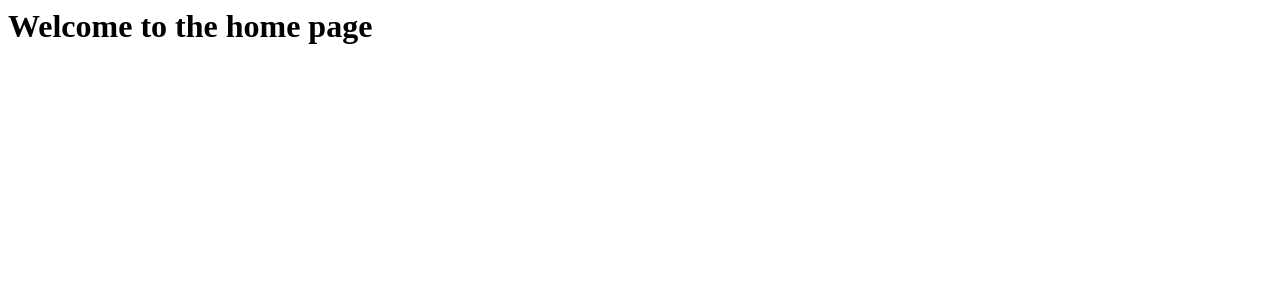
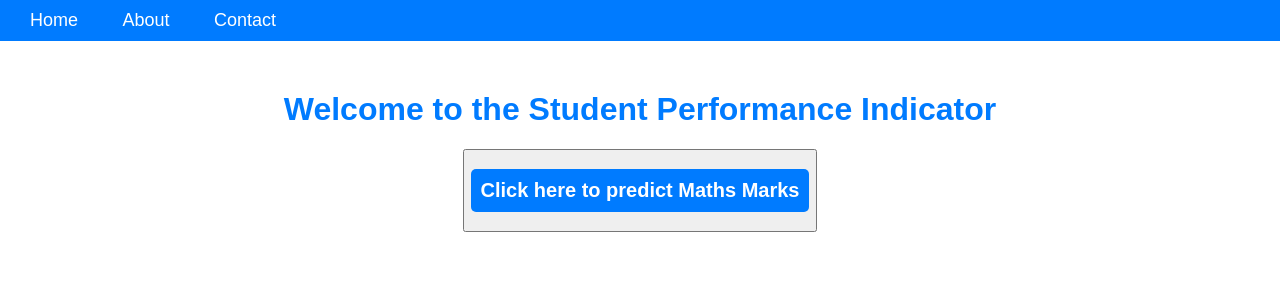
Before and after one commit to PatidarRitesh/Student_Performance_Indicator, a Flask app: page / in a window 1280 px wide. Shown: the top 300 px of the page. Run offline with Flask 3, Linux system fonts and the light colour scheme.

Commit message:
index.html updated and added some css

```diff
--- a/app.py
+++ b/app.py
@@ -15,10 +15,10 @@ app=application
 def index():
     return render_template('index.html')
 
-@app.route('/predictdata',methods=['GET','POST'])
+@app.route('/predict.html',methods=['GET','POST'])
 def predict_datapoint():
     if request.method=='GET':
-        return render_template('home.html')
+        return render_template('predict.html')
     else:
         data=CustomData(
             gender=request.form.get('gender'),
@@ -38,7 +38,7 @@ def predict_datapoint():
         print("Mid Prediction")
         results=predict_pipeline.predict(pred_df)
         print("after Prediction")
-        return render_template('home.html',results=results[0])
+        return render_template('predict.html',results=results[0])
 
 
 if __name__=="__main__":
--- a/static/home.css
+++ b/static/home.css
@@ -58,7 +58,7 @@ h2 {
     color: #333;
     margin-top: 15px;
     padding: 10px;
-    background-color: #00ffc8;
+    background-color: #ff0099;
     color: #fff;
     border-radius: 4px;
 }
--- /dev/null
+++ b/static/index.css
@@ -0,0 +1,72 @@
+/* index.css
+
+body {
+    text-align: center;
+    padding: 50px;
+}
+
+h1 {
+    color: #007bff;
+}
+
+h2 {
+    color: #333;
+    cursor: pointer;
+    padding: 10px;
+    background-color: #007bff;
+    color: #fff;
+    border: none;
+    border-radius: 5px;
+    transition: background-color 0.3s ease;
+}
+
+h2:hover {
+    background-color: #0056b3;
+} */
+
+
+
+/* styles.css */
+
+body {
+    text-align: center;
+    font-family: Arial, sans-serif;
+    margin: 0;
+    padding: 0;
+}
+
+/* Navbar styles */
+nav {
+    background-color: #007bff;
+    padding: 10px;
+    text-align: left;
+}
+
+nav a {
+    color: #fff;
+    text-decoration: none;
+    padding: 10px;
+    margin: 0 10px;
+    font-size: 18px;
+}
+
+h1 {
+    text-align: center;
+    color: #007bff;
+    margin-top: 50px;
+}
+
+h2 {
+    text-align: center;
+    cursor: pointer;
+    padding: 10px;
+    background-color: #007bff;
+    color: #fff;
+    border: none;
+    border-radius: 5px;
+    transition: background-color 0.3s ease;
+}
+
+h2:hover {
+    background-color: #0056b3;
+}
--- a/templates/index.html
+++ b/templates/index.html
@@ -1 +1,56 @@
-<h1>Welcome to the home page</h1>
+<!--
+
+
+<!DOCTYPE html>
+<html>
+    <head>
+        <link rel="stylesheet" href="../static/index.css">
+    </head>
+    <body>
+        <h1>Welcome to the Student Performance Indicator</h1>
+
+        <button onclick="predictMathsMarks()">
+            <h2>Click here to predict Maths Marks</h2>
+        </button>
+
+        <script>
+            function predictMathsMarks() {
+                // Redirect to the home.html page
+                window.location.href = 'home.html';
+            }
+        </script>
+    </body>
+</html>
+ -->
+
+
+
+ <!DOCTYPE html>
+<html lang="en">
+<head>
+    <link rel="stylesheet" href="../static/index.css">
+</head>
+<body>
+
+    <!-- Navbar -->
+    <nav>
+        <a href="#">Home</a>
+        <a href="#">About</a>
+        <a href="#">Contact</a>
+    </nav>
+
+    <!-- Content Section -->
+    <h1>Welcome to the Student Performance Indicator</h1>
+
+    <button onclick="predictMathsMarks()">
+        <h2>Click here to predict Maths Marks</h2>
+    </button>
+
+    <script>
+        function predictMathsMarks() {
+            // Redirect to the home.html page
+            window.location.href = 'predict.html';
+        }
+    </script>
+</body>
+</html>
--- a/templates/home.html
+++ b/templates/predict.html
@@ -229,7 +229,7 @@
         </div>
     </form>
     <h2>
-       THE  prediction is {{results}}
+       The  prediction is {{results}}
     </h2>
    </div>
 </body>
```
